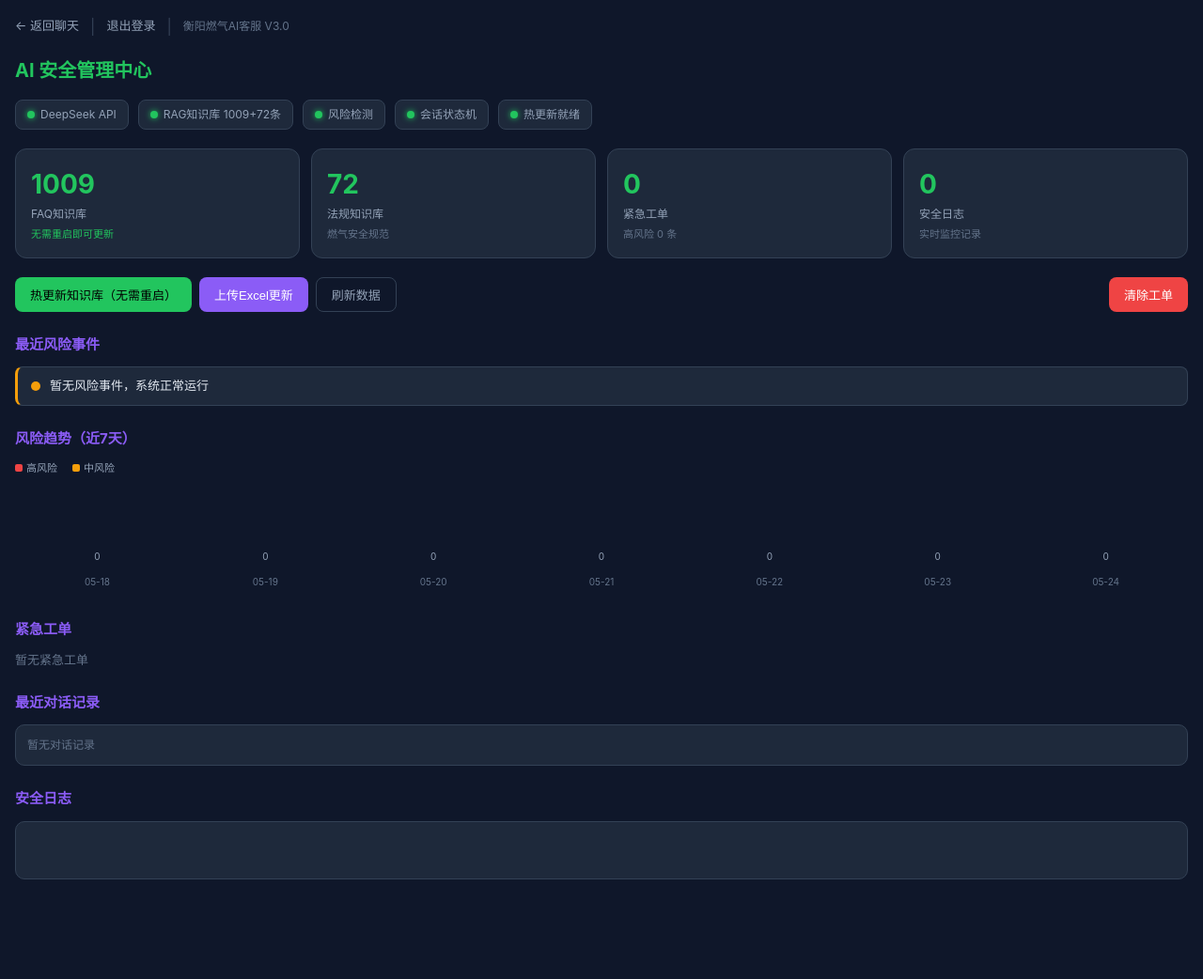
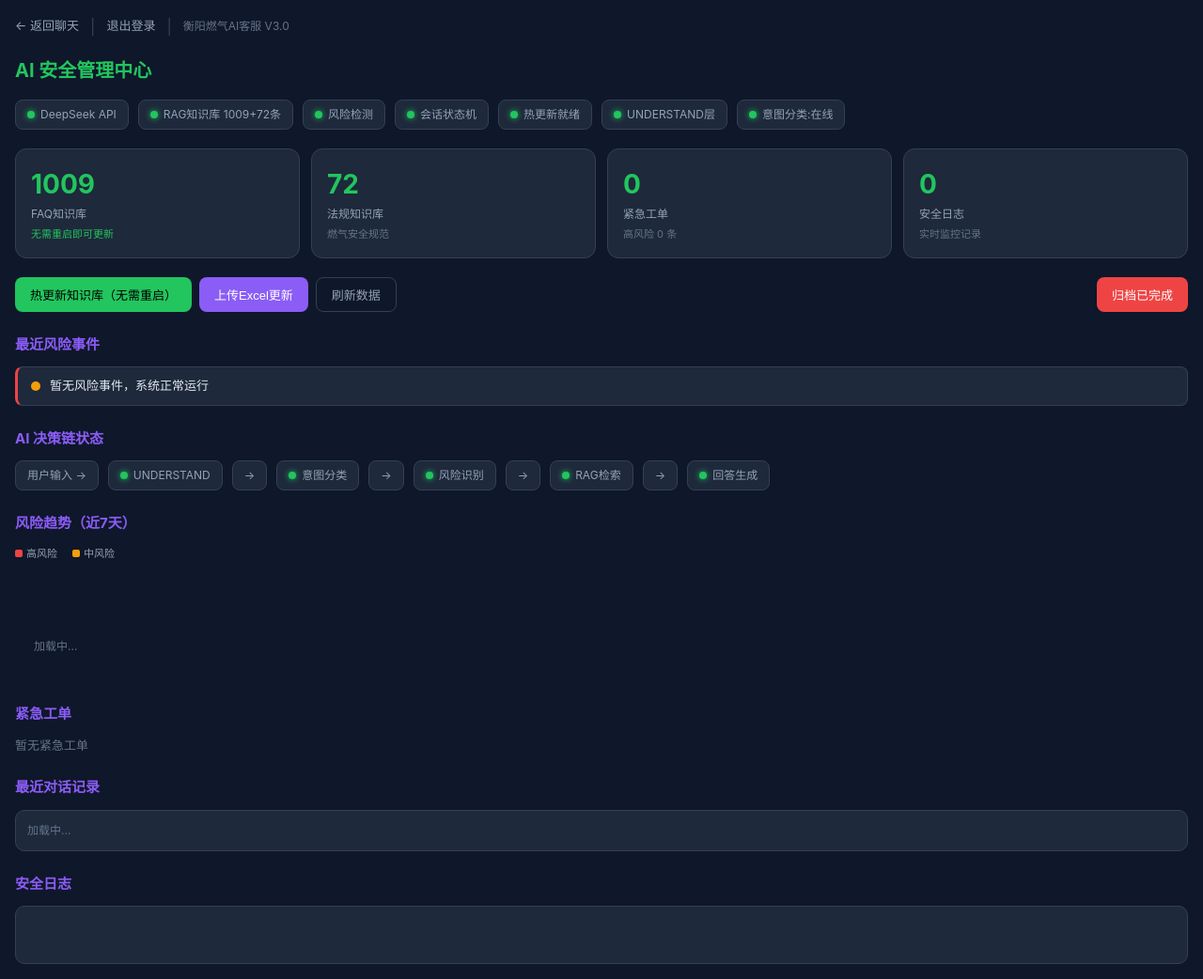
Before and after one commit to 1wen-code/hengyang-gas-ai-cs, a Flask app: page /admin in a window 1280 px wide. Shown: the whole page at 94% size. Before the commit the page ends 936 px from the top, so only its background shows below. Run offline with Flask 3, Linux system fonts and the light colour scheme; the visitor is signed in with stand-in values (Sample User, id 1); data that the repository does not hold is empty.

Commit message:
"企业级打磨：真实IP+对话展开+处理人+触发词+空态+归档按钮+可点击告警+人性化日志+AI判定链+转人工按钮+响应计时"

```diff
--- a/app.py
+++ b/app.py
@@ -129,7 +129,9 @@ def chat():
     if not question:
         return jsonify({"error": "消息不能为空"}), 400
     client_history = data.get("history", [])
-    client_ip = request.remote_addr or ""
+    client_ip = request.headers.get("X-Forwarded-For", request.remote_addr) or ""
+    if client_ip == "127.0.0.1":
+        client_ip = request.remote_addr or ""
 
 
     history = []  # 初始化，后续在上下文记忆中赋值
@@ -212,7 +214,9 @@ def chat():
                 over_assoc_warn = f"（注意：{rule['block_reason']}）"
                 question = question + over_assoc_warn
 
-# === 1. 上下文记忆 ===
+    import time as _time
+    _start_time = _time.time()
+    # === 1. 上下文记忆 ===
     server_memory = session.get("conversation_memory", [])
     seen = set()
     merged = []
--- a/services/emergency.py
+++ b/services/emergency.py
@@ -125,8 +125,9 @@ def generate_ticket(question: str, risk_level: str, ip: str = "", user_session:
     ticket = {
         "工单ID": ticket_id, "时间": created_at,
         "用户问题": question, "风险等级": risk_level,
-        "分类": "紧急事件", "状态": "处理中", "用户IP": ip,
-        "用户标识": user_session,
+        "分类": "紧急事件", "状态": "处理中",
+        "处理人": "调度中心A组",
+        "用户IP": ip, "用户标识": user_session,
     }
     os.makedirs(os.path.dirname(TICKETS_PATH), exist_ok=True)
     fieldnames = list(ticket.keys())
--- a/templates/admin.html
+++ b/templates/admin.html
@@ -137,6 +137,8 @@
     <span class="status-dot"><span class="dot dot-green"></span> 风险检测</span>
     <span class="status-dot"><span class="dot dot-green"></span> 会话状态机</span>
     <span class="status-dot"><span class="dot dot-green"></span> 热更新就绪</span>
+    <span class="status-dot"><span class="dot dot-green"></span> UNDERSTAND层</span>
+    <span class="status-dot"><span class="dot dot-green"></span> 意图分类:在线</span>
 </div>
 
 <!-- 统计卡片 -->
@@ -170,7 +172,7 @@
     <button class="btn btn-purple" onclick="document.getElementById('fileInput').click()">上传Excel更新</button>
     <button class="btn btn-outline" onclick="location.reload()">刷新数据</button>
     <input type="file" id="fileInput" accept=".xlsx,.csv" onchange="uploadKB()" style="display:none;">
-    <button class="btn btn-red" onclick="clearTickets()" style="margin-left:auto;">清除工单</button>
+    <button class="btn btn-red" onclick="clearTickets()" style="margin-left:auto;">归档已完成</button>
 </div>
 <div id="msg"></div>
 
@@ -179,14 +181,14 @@
 <div class="alert-list">
     {% if tickets %}
     {% for t in (tickets|reverse|list)[:5] %}
-    <div class="alert-item {{ 'medium' if t.get('风险等级','') not in ('高危','紧急') else '' }}">
+    <div class="alert-item" onclick="this.querySelector('.alert-detail').style.display=this.querySelector('.alert-detail').style.display=='none'?'block':'none'" style="cursor:pointer" {{ 'medium' if t.get('风险等级','') not in ('高危','紧急') else '' }}">
         <span class="alert-dot {{ 'high' if t.get('风险等级','') in ('高危','紧急') else 'medium' }}"></span>
         <span>"{{ t.get('用户问题', '')[:40] }}"</span>
-        <span class="alert-time">{{ t.get('时间', '')[-8:] if t.get('时间','')|length > 8 else t.get('时间','') }}</span>
+        <div class="alert-detail" style="display:none;margin-top:6px;font-size:11px;color:var(--dimmer)">点击查看完整AI分析</div><span class="alert-time">{{ t.get('时间', '')[-8:] if t.get('时间','')|length > 8 else t.get('时间','') }}</span>
     </div>
     {% endfor %}
     {% else %}
-    <div class="alert-item medium">
+    <div class="alert-item" onclick="this.querySelector('.alert-detail').style.display=this.querySelector('.alert-detail').style.display=='none'?'block':'none'" style="cursor:pointer" medium">
         <span class="alert-dot medium"></span>
         <span>暂无风险事件，系统正常运行</span>
     </div>
@@ -194,6 +196,20 @@
 </div>
 
 <!-- 工单列表（卡片式） -->
+<h2>AI 决策链状态</h2>
+<div class="status-bar" style="margin-bottom:16px">
+    <span class="status-dot">用户输入 →</span>
+    <span class="status-dot"><span class="dot dot-green"></span> UNDERSTAND</span>
+    <span class="status-dot">→</span>
+    <span class="status-dot"><span class="dot dot-green"></span> 意图分类</span>
+    <span class="status-dot">→</span>
+    <span class="status-dot"><span class="dot dot-green"></span> 风险识别</span>
+    <span class="status-dot">→</span>
+    <span class="status-dot"><span class="dot dot-green"></span> RAG检索</span>
+    <span class="status-dot">→</span>
+    <span class="status-dot"><span class="dot dot-green"></span> 回答生成</span>
+</div>
+
 <h2>风险趋势（近7天）</h2>
 <div class="chart-legend">
     <span><span class="legend-dot" style="background:var(--red)"></span> 高风险</span>
@@ -217,6 +233,9 @@
             </span>
         </div>
         <div class="ticket-question">{{ t.get('用户问题', '')[:60] }}</div>
+                        <div style="font-size:10px;color:var(--dimmer);margin-bottom:4px">
+                            触发：{{ t.get('用户问题', '')[:30] }} | 处理人：{{ t.get('处理人', '调度中心') }}
+                        </div>
         <div class="ticket-meta">
             <span>{{ t.get('时间', '') }}</span>
         </div>
@@ -247,7 +266,16 @@
 
 <h2>安全日志</h2>
 <div class="log" style="background:var(--card);border:1px solid var(--border);border-radius:10px;padding:12px;font-family:monospace;font-size:12px;max-height:200px;overflow-y:auto;white-space:pre-wrap;color:var(--muted);">
-{% for l in logs %}{{ l }}{% endfor %}
+{% for l in logs %}
+{% set parts = l.split(" ") %}
+{% if "高危" in l or "HIGH" in l|upper %}
+<span style="color:var(--red)">[{{ l[:19] }}] 系统检测到高风险燃气事件</span>
+{% elif "疑似" in l or "MEDIUM" in l|upper %}
+<span style="color:var(--orange)">[{{ l[:19] }}] 系统检测到疑似风险事件</span>
+{% else %}
+<span style="color:var(--dimmer)">[{{ l[:19] }}] {{ l[20:] }}</span>
+{% endif %}
+{% endfor %}
 </div>
 
 <!-- 工单详情弹窗 -->
@@ -287,7 +315,7 @@ function resolveTicket(id) {
     });
 }
 function clearTickets() {
-    if(!confirm("确定清除所有工单记录？此操作不可恢复。")) return;
+    if(!confirm("确定归档所有已完成工单？此操作不可恢复。")) return;
     fetch("/admin/tickets/clear", {method:"POST"}).then(r=>r.json()).then(d=>{
         document.getElementById("msg").innerHTML = '<span style=color:'+(d.status=="ok"?"#22c55e":"#ef4444")+'">'+d.message+'</span>';
         if(d.status=="ok") setTimeout(function(){location.reload();}, 1000);
@@ -317,9 +345,16 @@ fetch("/admin/chat-logs").then(r=>r.json()).then(data=>{
         var rt = row['风险等级'] || '普通';
         var tag = rt.includes('高') ? '<span class="tag tag-high" style="font-size:9px">'+rt+'</span>' :
                   rt.includes('中') || rt.includes('疑似') ? '<span class="tag tag-medium" style="font-size:9px">'+rt+'</span>' : '';
-        html += '<div class="entry"><span class="user" style="font-size:11px">'+escHtml(row['用户问题']||'')+'</span>';
+        var qText = escHtml(row['用户问题']||'').substring(0, 40);
+        var aText = escHtml(row['AI回答']||'').substring(0, 40);
+        html += '<div class="entry" style="cursor:pointer" onclick="this.querySelector('.full').style.display=this.querySelector('.full').style.display=='none'?'block':'none'">';
+        html += '<span class="user" style="font-size:11px">'+qText+'</span>';
         html += ' <span style="color:var(--dimmer);font-size:10px">→</span> ';
-        html += '<span class="ai" style="font-size:11px">'+escHtml(row['AI回答']||'').substring(0,50)+'</span>'+tag+'</div>';
+        html += '<span class="ai" style="font-size:11px">'+aText+'</span>'+tag;
+        html += '<div class="full" style="display:none;margin-top:4px;padding:6px;background:var(--bg);border-radius:6px;font-size:11px;color:var(--muted)">';
+        html += '<div>用户：'+escHtml(row['用户问题']||'')+'</div>';
+        html += '<div>AI：'+escHtml(row['AI回答']||'')+'</div>';
+        html += '</div></div>';
     });
     document.getElementById("chatLog").innerHTML = html;
 }).catch(function(){ document.getElementById("chatLog").innerHTML = '<div style="color:var(--dimmer);font-size:12px">加载失败</div>'; });
@@ -343,7 +378,7 @@ fetch("/admin/risk-trends").then(r=>r.json()).then(data=>{
         html += '</div><div class="date">'+dLabel+'</div></div>';
     });
     document.getElementById("trendBar").innerHTML = html;
-}).catch(function(){ document.getElementById("trendBar").innerHTML = '<div style="color:var(--dimmer);font-size:12px;padding:20px">暂无数据</div>'; });
+}).catch(function(){ document.getElementById("trendBar").innerHTML = '<div style="color:var(--muted);font-size:13px;padding:30px;text-align:center">近7天暂无风险事件<br><span style="color:var(--dimmer);font-size:11px">系统正常运行中</span></div>'; });
 
 function escHtml(s) { return (s||'').replace(/&/g,'&amp;').replace(/</g,'&lt;').replace(/>/g,'&gt;'); }
 </script>
--- a/templates/index.html
+++ b/templates/index.html
@@ -81,7 +81,7 @@
                     rows="1"
                     autofocus
                 ></textarea>
-                <button class="send-btn" id="sendBtn" title="发送消息">
+                <button class="transfer-btn" id="transferBtn" title="转人工客服" style="margin-right:6px;background:var(--danger);border:none;color:#fff;border-radius:6px;padding:6px 10px;cursor:pointer;font-size:12px;">转人工</button><button class="send-btn" id="sendBtn" title="发送消息">
                     <svg width="18" height="18" viewBox="0 0 24 24" fill="currentColor">
                         <path d="M2.01 21L23 12 2.01 3 2 10l15 2-15 2z"></path>
                     </svg>
```
